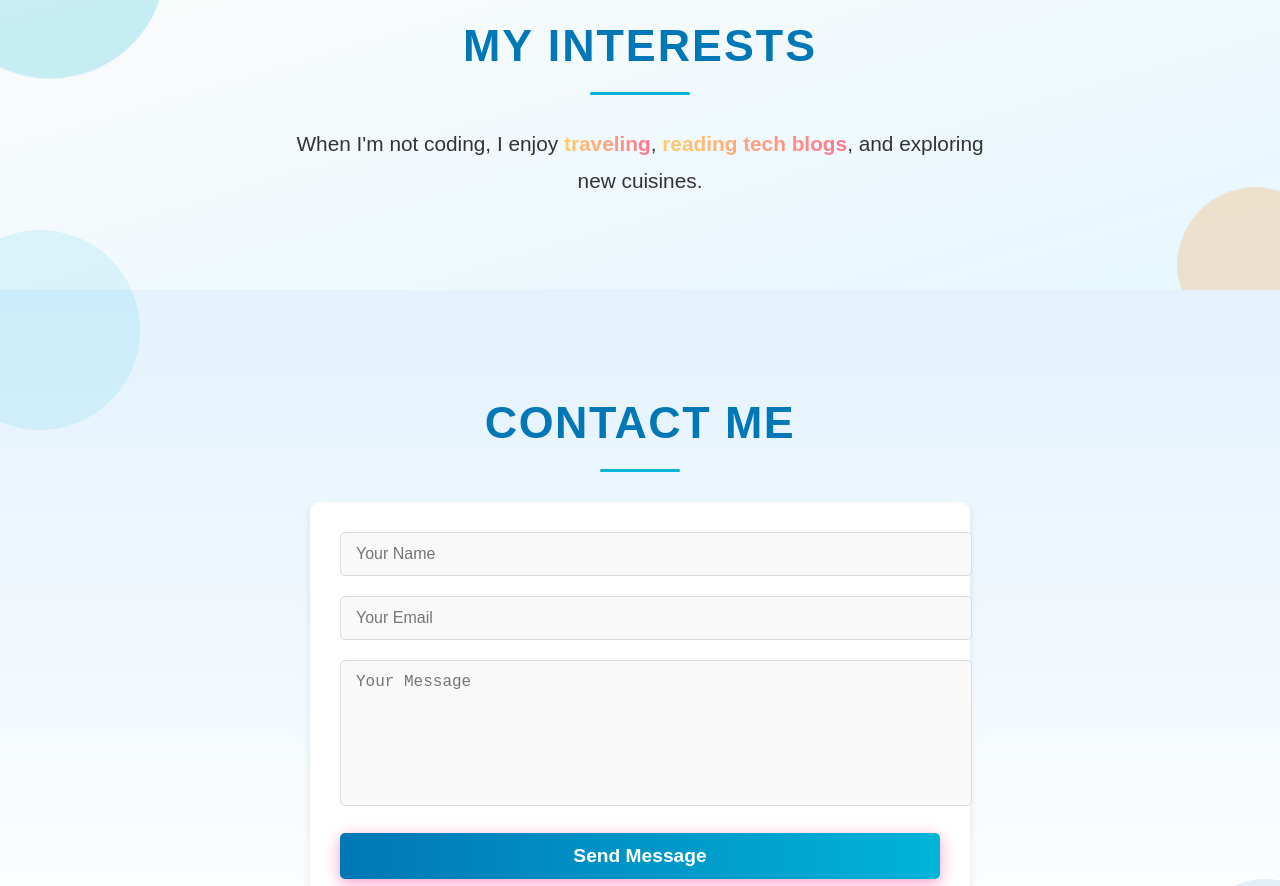
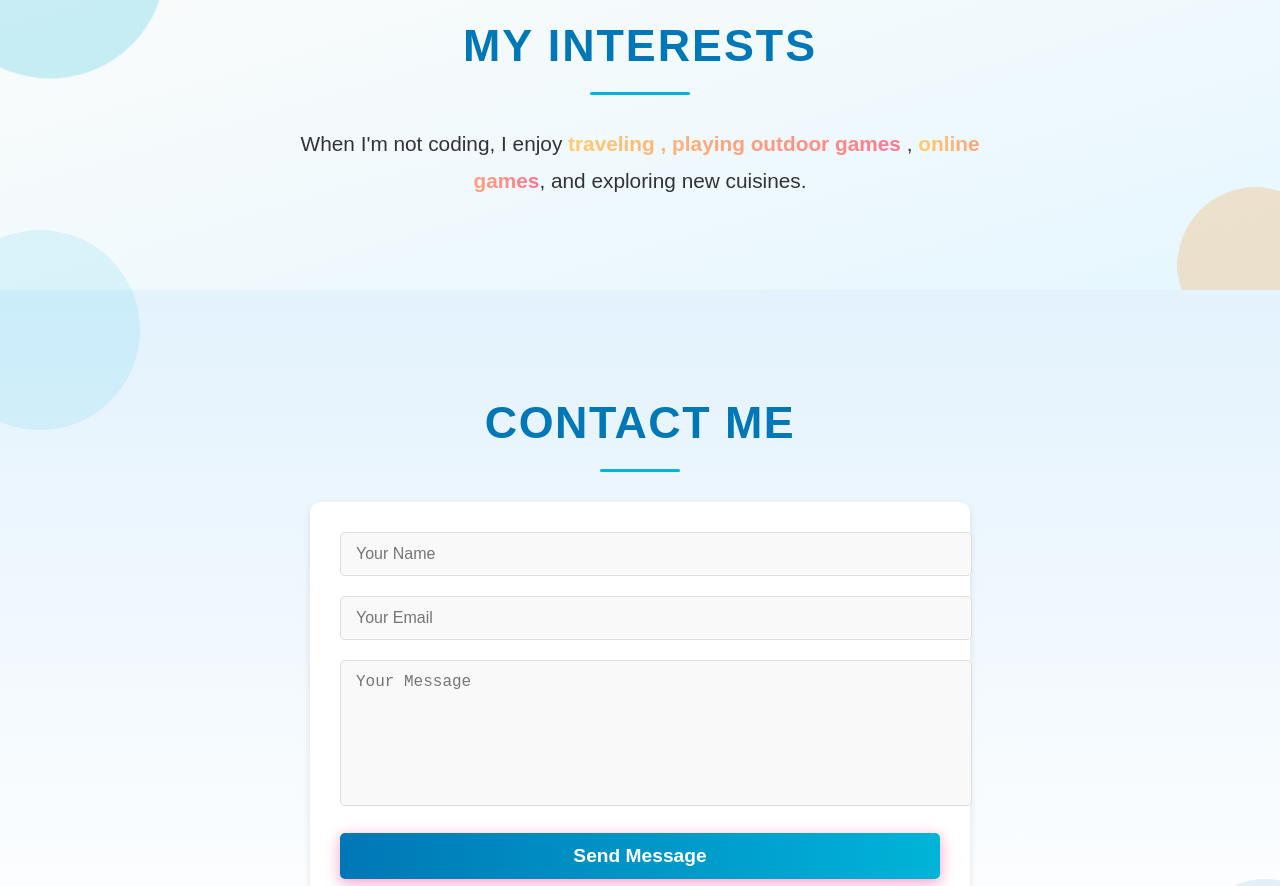
Before and after one commit to suraj-kushwaha123/my-portfolio, a React (Create React App) app: page / in a window 1280 px wide. Shown: the part 2620-3506 px from the top of the page. Built offline with nearby package versions, Linux system fonts and the light colour scheme.

Commit message:
added things in my interest section

```diff
--- a/src/App.js
+++ b/src/App.js
@@ -89,8 +89,8 @@ function App() {
       <section id="hobbies" className="hobbies">
         <h2>My Interests</h2>
         <p>
-          When I'm not coding, I enjoy <span className="highlight">traveling</span>,{" "}
-          <span className="highlight">reading tech blogs</span>, and exploring new cuisines.
+          When I'm not coding, I enjoy <span className="highlight">traveling , playing outdoor games </span>,{" "}
+          <span className="highlight">online games</span>, and exploring new cuisines.
         </p>
       </section>
 
```
